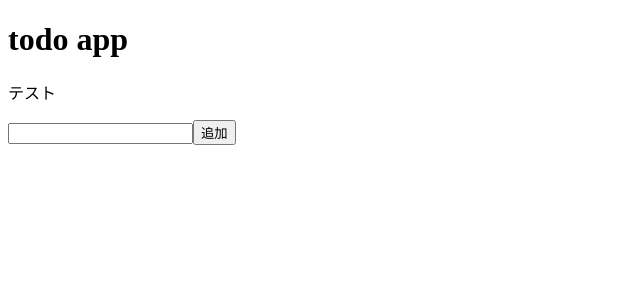
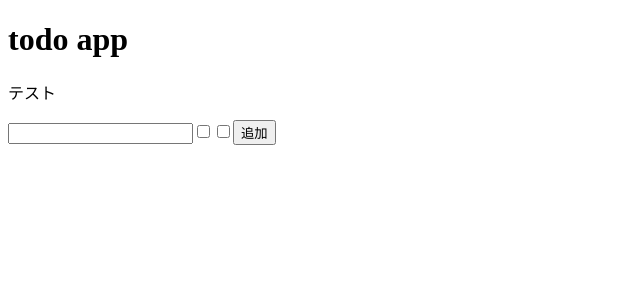
Before and after one commit to yuta000111/react, a React (Create React App) app in the folder todo/: page / in a window 1280 px wide. Shown: the top 300 px of the page, without its empty margins (0-640 px from the left). Built offline with nearby package versions, Linux system fonts and the light colour scheme; the HTML template or start-up script is replaced by a standard one.

Commit message:
タスク追加ロジック追加( totyuu’ ） ;

```diff
--- a/todo/src/compornent/userInput.jsx
+++ b/todo/src/compornent/userInput.jsx
@@ -1,10 +1,40 @@
-import React from 'react';
+import React, { useState, useContext } from 'react';
+import { allList } from '../App';
 
 function userInput() {
+  const { addTasks } = useContext(allList);
+  const [task, setTask] = useState('');
+  const [status, setStatus] = useState(false);
+  const [remove, setRemove] = useState(false);
+  const submitTask = (e) => {
+    e.preventDefault();
+    addTasks(task, status, remove);
+  };
+
   return (
     <div className="userInput">
-      <form onSubmit={(e) => e.preventDefault()}>
-        <input type="text" />
+      <form onSubmit={submitTask}>
+        <input
+          type="text"
+          value={task}
+          onChange={(event) => {
+            setTask(event.target.value);
+          }}
+        />
+        <input
+          type="checkbox"
+          value={status}
+          onChange={(event) => {
+            setStatus(event.target.value);
+          }}
+        />
+        <input
+          type="checkbox"
+          value={remove}
+          onChange={(event) => {
+            setRemove(event.target.value);
+          }}
+        />
         <input type="button" value="追加" />
       </form>
     </div>
```
